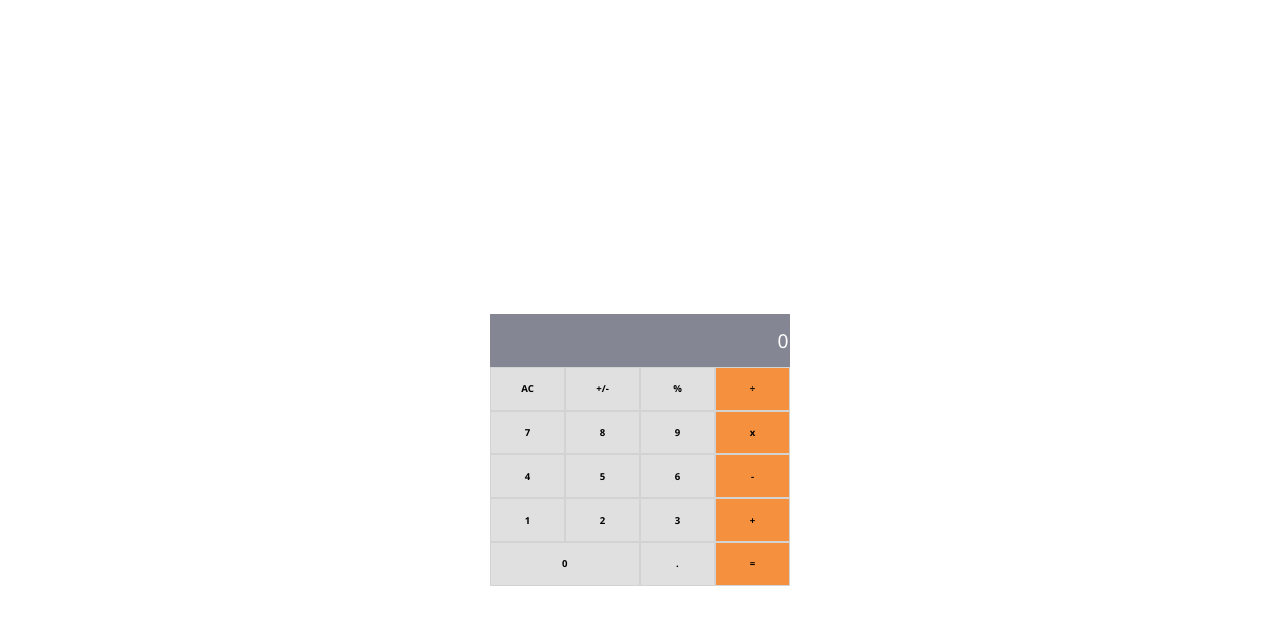
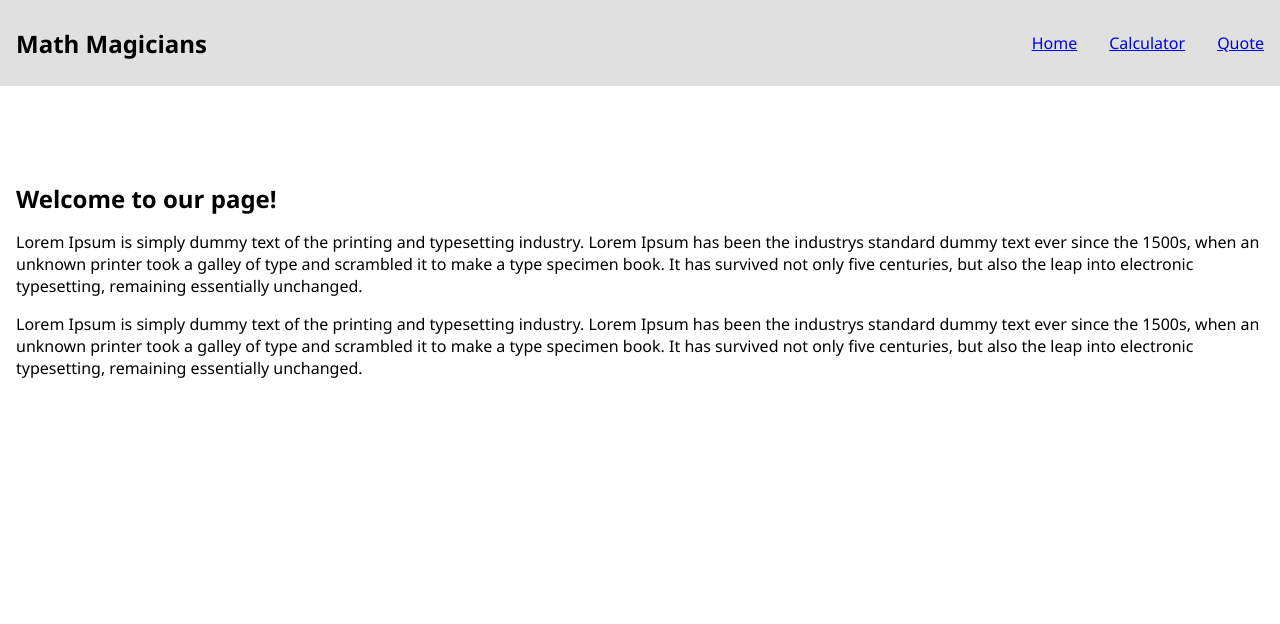
Before and after one commit to Yazino12/math-magicians-v2, a React (Create React App) app: page / in a window 1280 px wide. Shown: the top 624 px of the page. Built offline with nearby package versions, Linux system fonts and the light colour scheme.

Commit message:
Implement React routing and Add pages Add Home page Add Quote page Use function components

```diff
--- a/package.json
+++ b/package.json
@@ -9,6 +9,7 @@
     "big.js": "^6.1.1",
     "react": "^18.1.0",
     "react-dom": "^18.1.0",
+    "react-router-dom": "^6.3.0",
     "react-scripts": "5.0.1",
     "web-vitals": "^2.1.4"
   },
--- a/src/App.js
+++ b/src/App.js
@@ -1,20 +1,13 @@
 import React from 'react';
-import Calculator from './components/Calculator';
-import './style.css';
+import { BrowserRouter as Router } from 'react-router-dom';
+import Container from './components/Container';
 
-class App extends React.Component {
-  constructor(props) {
-    super(props);
-    this.state = {};
-  }
-
-  render() {
-    return (
-      <React.StrictMode>
-        <Calculator />
-      </React.StrictMode>
-    );
-  }
+function App() {
+  return (
+    <Router>
+      <Container />
+    </Router>
+  );
 }
 
 export default App;
--- a/src/components/Calculator.js
+++ b/src/components/Calculator.js
@@ -9,6 +9,8 @@ function Calculator() {
   };
 
   return (
+    <div className="calculator-wrapper">
+      <h2>Lets do some Math</h2>
       <div className="calculator">
         <header>
           <p className="result">{state.next || state.total || 0}</p>
@@ -91,6 +93,7 @@ function Calculator() {
           </table>
         </section>
       </div>
+    </div>
   );
 }
 
--- /dev/null
+++ b/src/components/Container.js
@@ -0,0 +1,40 @@
+import React from 'react';
+import { NavLink, Routes, Route } from 'react-router-dom';
+import Home from './Home';
+import Calculator from './Calculator';
+import Quote from './Quote';
+import './Style.css';
+
+function Container() {
+  return (
+    <div className="container">
+      <nav>
+        <h1>Math Magicians</h1>
+        <ul className="link-container">
+          <li>
+            <NavLink to="/" activeclassname="active-link">
+              Home
+            </NavLink>
+          </li>
+          <li>
+            <NavLink to="/calculator" activeclassname="active-link">
+              Calculator
+            </NavLink>
+          </li>
+          <li>
+            <NavLink to="/quote" activeclassname="active-link">
+              Quote
+            </NavLink>
+          </li>
+        </ul>
+      </nav>
+      <Routes>
+        <Route path="/" element={<Home />} />
+        <Route path="calculator" element={<Calculator />} />
+        <Route path="quote" element={<Quote />} />
+      </Routes>
+    </div>
+  );
+}
+
+export default Container;
--- /dev/null
+++ b/src/components/Home.js
@@ -0,0 +1,27 @@
+import React from 'react';
+
+function Home() {
+  return (
+    <div className="home">
+      <h2>Welcome to our page!</h2>
+      <p>
+        Lorem Ipsum is simply dummy text of the printing and typesetting
+        industry. Lorem Ipsum has been the industrys standard dummy text ever
+        since the 1500s, when an unknown printer took a galley of type and
+        scrambled it to make a type specimen book. It has survived not only five
+        centuries, but also the leap into electronic typesetting, remaining
+        essentially unchanged.
+      </p>
+      <p>
+        Lorem Ipsum is simply dummy text of the printing and typesetting
+        industry. Lorem Ipsum has been the industrys standard dummy text ever
+        since the 1500s, when an unknown printer took a galley of type and
+        scrambled it to make a type specimen book. It has survived not only five
+        centuries, but also the leap into electronic typesetting, remaining
+        essentially unchanged.
+      </p>
+    </div>
+  );
+}
+
+export default Home;
--- /dev/null
+++ b/src/components/Quote.js
@@ -0,0 +1,14 @@
+import React from 'react';
+
+function Quote() {
+  return (
+    <div className="quote">
+      <p>
+        Mathematics is not about numbers, equations, computations, or
+        algorithms: it is about understanding.
+      </p>
+    </div>
+  );
+}
+
+export default Quote;
--- a/src/style.css
+++ b/src/components/Style.css
@@ -1,10 +1,7 @@
 body {
-  display: flex;
-  flex-direction: column;
-  justify-content: center;
-  min-height: 900px;
+  font-family: 'Segoe UI', monospace;
+  min-width: 600px;
   margin: 0;
-  font-family: 'Segoe UI', monospace;
 }
 
 h1,
@@ -12,6 +9,42 @@ h2,
 h3,
 p {
   margin: 0;
+}
+
+li {
+  list-style-type: none;
+}
+
+.container {
+  display: flex;
+  flex-direction: column;
+  gap: 5em;
+  min-height: 900px;
+}
+
+.container nav {
+  display: flex;
+  justify-content: space-between;
+  align-items: center;
+  padding: 1em;
+  background-color: #e0e0e0;
+}
+
+.container nav .link-container {
+  display: flex;
+  gap: 2em;
+}
+
+.home {
+  display: flex;
+  flex-direction: column;
+  gap: 1em;
+  padding: 1em;
+}
+
+.calculator-wrapper {
+  display: flex;
+  padding: 1em;
 }
 
 .calculator {
@@ -64,3 +97,18 @@ header .result {
 .buttons .double-sized {
   flex: 2.93;
 }
+
+.quote {
+  margin: auto;
+  width: 80%;
+}
+
+.quote p {
+  text-align: center;
+  font-weight: 600;
+}
+
+.active-link {
+  color: orangered;
+  text-decoration: none;
+}
```
Also changed, not shown: 1 other file (tests, documents, lock files or other folders). Lines whose indentation alone changed are shown as unchanged.
